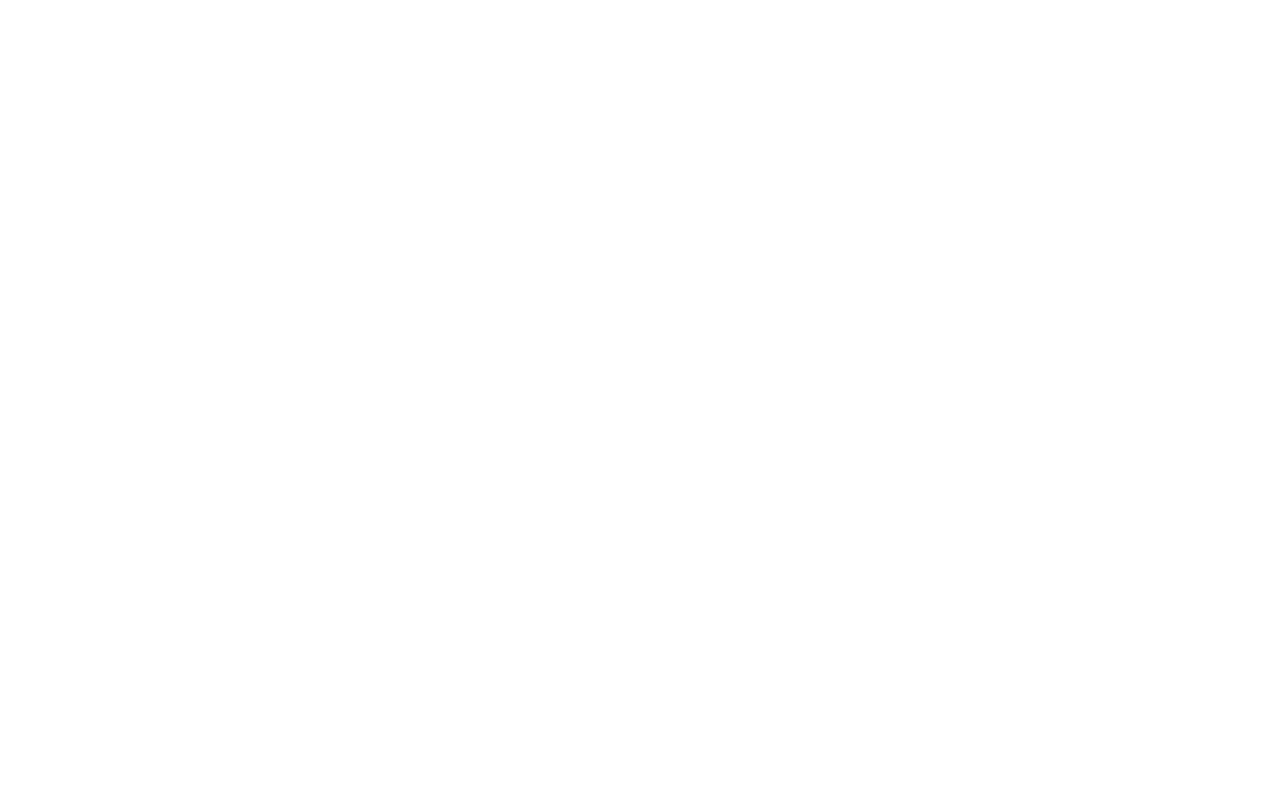
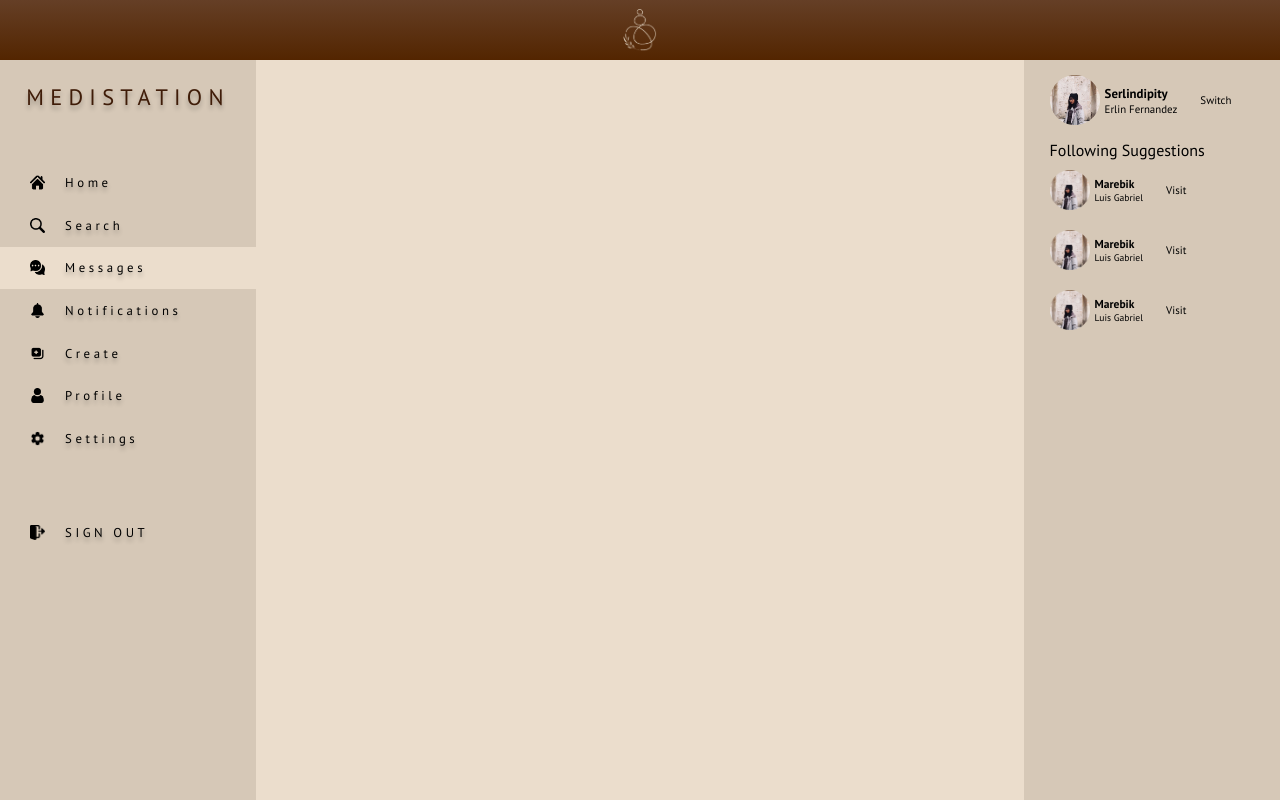
Before and after one commit to LuisMav23/medistation, a React (Create React App) app: page /messages in a window 1280 px wide. Before the commit this address had no page. Built offline with nearby package versions, Linux system fonts and the light colour scheme.

Commit message:
basta may dinagdag ako

```diff
--- a/src/App.js
+++ b/src/App.js
@@ -6,6 +6,11 @@ import Signup from "./components/signupPage";
 import Forgot from "./components/forgotpassPage";
 import HomePage from "./components/homepage";
 import SearchPage from "./components/searchpage";
+import MessagePage from "./components/messagepage";
+import NotificationPage from "./components/notificationpage";
+import CreatePage from "./components/createpage";
+import ProfilePage from "./components/profilepage";
+import SettingsPage from "./components/settingspage";
 
 function App() {
   return (
@@ -16,6 +21,12 @@ function App() {
         <Route exact path="/forgot-password" Component={Forgot}/>
         <Route exact path="/homepage" Component={HomePage}/>
         <Route exact path="/search" Component={SearchPage}/>
+        <Route exact path="/messages" Component={MessagePage}/>
+        <Route exact path="/notifications" Component={NotificationPage}/>
+        <Route exact path="/create" Component={CreatePage}/>
+        <Route exact path="/profile" Component={ProfilePage}/>
+        <Route exact path="/settings" Component={SettingsPage}/>
+
       </Routes>
     </Router>
   );
--- /dev/null
+++ b/src/components/messagepage.jsx
@@ -0,0 +1,22 @@
+import React, { useEffect, useState, useCallback } from "react";
+import "./styles/mainpage.css";
+import "./styles/messagepage.css";
+
+import NavigationBar from "./navigationBar";
+import TopBar from "./topBar";
+import FriendsList from "./friendsList";
+
+function MessagePage() {
+  return (
+    <>
+      <TopBar />
+      <div class="mainpage-container">
+        <NavigationBar selected={"Messages"} />
+        <div class="messagepage-container"></div>
+        <FriendsList />
+      </div>
+    </>
+  );
+}
+
+export default MessagePage;
--- a/src/components/navigationBar.jsx
+++ b/src/components/navigationBar.jsx
@@ -29,23 +29,23 @@ const NavigationBar = ({ selected }) => {
             <img class="bar-item-image" src={Search} alt="Search" />
               <p class="bar-item-text">Search</p>
             </button>
-            <button class={`bar-item ${selected === 'Messages' ? 'selected' : ''}`} onClick={()=>{alert('clicked')}}>
+            <button class={`bar-item ${selected === 'Messages' ? 'selected' : ''}`} onClick={()=>{navigate('/messages')}}>
             <img class="bar-item-image" src={Messages} alt="Messages" />
               <p class="bar-item-text">Messages</p>
             </button>
-            <button class={`bar-item ${selected === 'Notifications' ? 'selected' : ''}`} onClick={()=>{alert('clicked')}}>
+            <button class={`bar-item ${selected === 'Notifications' ? 'selected' : ''}`} onClick={()=>{navigate('/notifications')}}>
             <img class="bar-item-image" src={Notifications} alt="Notifications" />
               <p class="bar-item-text">Notifications</p>
             </button>
-            <button class={`bar-item ${selected === 'Create' ? 'selected' : ''}`} onClick={()=>{alert('clicked')}}>
+            <button class={`bar-item ${selected === 'Create' ? 'selected' : ''}`} onClick={()=>{navigate('/create')}}>
             <img class="bar-item-image" src={Create} alt="Create" />
               <p class="bar-item-text">Create</p>
             </button>
-            <button class={`bar-item ${selected === 'Profile' ? 'selected' : ''}`} onClick={()=>{alert('clicked')}}>
+            <button class={`bar-item ${selected === 'Profile' ? 'selected' : ''}`} onClick={()=>{navigate('/profile')}}>
             <img class="bar-item-image" src={Profile} alt="Profile" />
               <p class="bar-item-text">Profile</p>
             </button>
-            <button class={`bar-item ${selected === 'Settings' ? 'selected' : ''}`} onClick={()=>{alert('clicked')}}>
+            <button class={`bar-item ${selected === 'Settings' ? 'selected' : ''}`} onClick={()=>{navigate('/settings')}}>
             <img class="bar-item-image" src={Settings} alt="Settings" />
               <p class="bar-item-text">Settings</p>
             </button>
--- /dev/null
+++ b/src/components/notificationpage.jsx
@@ -0,0 +1,22 @@
+import React, { useEffect, useState, useCallback } from "react";
+import "./styles/mainpage.css";
+import "./styles/notification.css";
+
+import NavigationBar from "./navigationBar";
+import TopBar from "./topBar";
+import FriendsList from "./friendsList";
+
+function NotificationPage() {
+  return (
+    <>
+      <TopBar />
+      <div class="mainpage-container">
+        <NavigationBar selected={"Notifications"} />
+        <div class="notificationpage-container"></div>
+        <FriendsList />
+      </div>
+    </>
+  );
+}
+
+export default NotificationPage;
--- /dev/null
+++ b/src/components/styles/messagepage.css
@@ -0,0 +1,5 @@
+.messagepage-container {
+    width: 60%;
+    overflow: auto;
+    align-items: center;
+}
--- /dev/null
+++ b/src/components/styles/notification.css
@@ -0,0 +1,5 @@
+.notificationpage-container {
+    width: 60%;
+    overflow: auto;
+    align-items: center;
+}
```
Also changed, not shown: src/components/createpage.jsx (added), src/components/profilepage.jsx (added), src/components/settingspage.jsx (added).
